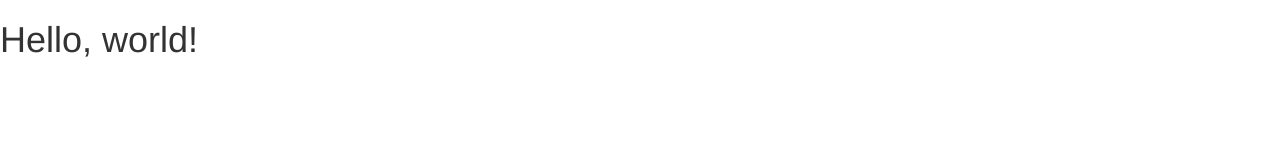
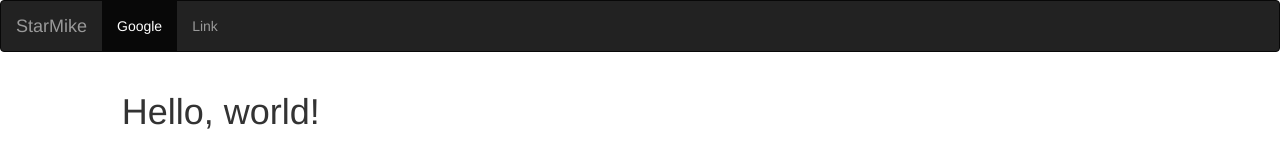
Before and after one commit to starmike16/firehosed-git, a plain HTML site: page index.html in a window 1280 px wide. Drawn offline with nearby package versions, Linux system fonts and the light colour scheme.

Commit message:
changed nav bar

```diff
--- a/index.html
+++ b/index.html
@@ -14,7 +14,33 @@
     <![endif]-->
   </head>
   <body>
+
+<nav class="navbar navbar-inverse" role="navigation">
+  <!-- Brand and toggle get grouped for better mobile display -->
+  <div class="navbar-header">
+    <button type="button" class="navbar-toggle" data-toggle="collapse" data-target="#bs-example-navbar-collapse-1">
+      <span class="sr-only">Toggle navigation</span>
+      <span class="icon-bar"></span>
+      <span class="icon-bar"></span>
+      <span class="icon-bar"></span>
+    </button>
+    <a class="navbar-brand" href="/index.html">StarMike</a>
+  </div>
+
+  <!-- Collect the nav links, forms, and other content for toggling -->
+  <div class="collapse navbar-collapse" id="bs-example-navbar-collapse-1">
+    <ul class="nav navbar-nav">
+      <li class="active"><a href="http://www.google.com">Google</a></li>
+      <li><a href="#">Link</a></li>
+    </ul>
+  </div><!-- /.navbar-collapse -->
+</nav>
+
+<div class="col-xs-6 col-xs-offset-3 col-sm-3 col-sm-offset-1">
+
     <h1>Hello, world!</h1>
+
+</div>
 
     <!-- jQuery (necessary for Bootstrap's JavaScript plugins) -->
     <script src="https://code.jquery.com/jquery.js"></script>
```
